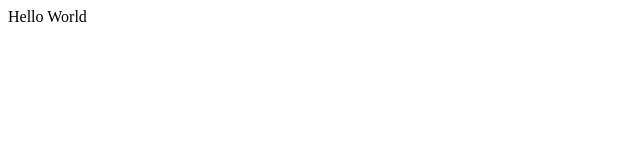
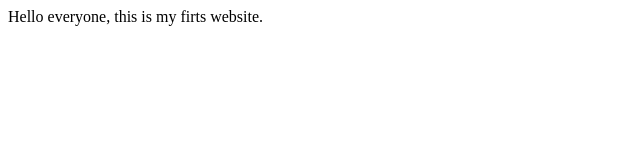
Before and after one commit to Cristian-David-Araujo/testPlatzi, a plain HTML site: page index.html in a window 1280 px wide. Shown: the whole page, without its empty margins (0-640 px from the left). Drawn offline with Linux system fonts and the light colour scheme.

Commit message:
Change in the body

```diff
--- a/index.html
+++ b/index.html
@@ -7,6 +7,6 @@
     <title>Hello World</title>
 </head>
 <body>
-    Hello World
+    Hello everyone, this is my firts website.</body>
 </body>
 </html>
```
